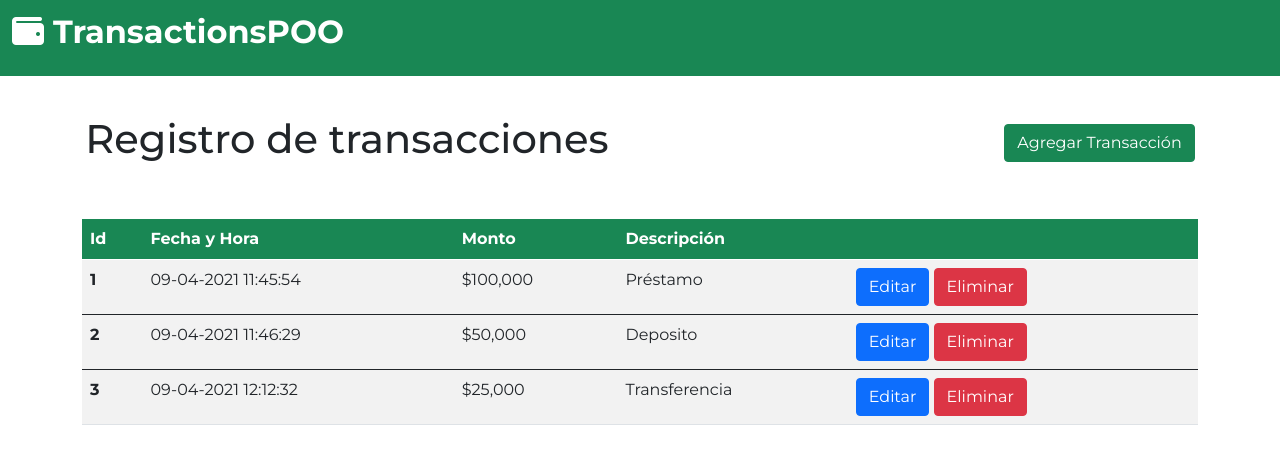
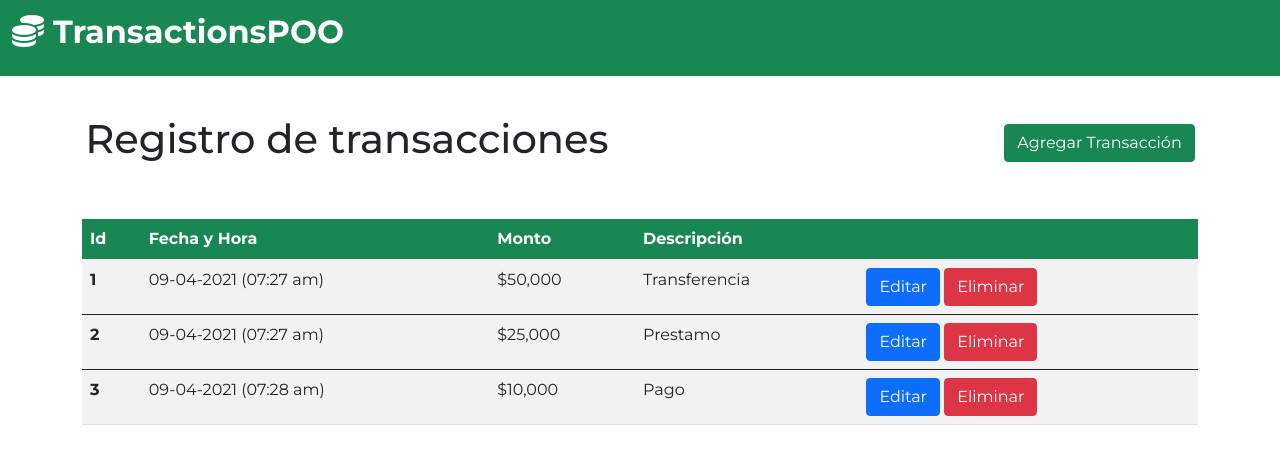
Before and after one commit to andyminyety/Transacciones-POO, a PHP site: page / in a window 1280 px wide. Shown: the top 464 px of the page. Run offline with PHP 8.4, Linux system fonts and the light colour scheme; some libraries are stand-ins or nearby versions.

Commit message:
first commit

```diff
--- a/Layout/Layout.php
+++ b/Layout/Layout.php
@@ -31,7 +31,7 @@
         <body>
             <nav class="navbar navbar-dark bg-success fixed-top">
                 <div class="container-fluid">
-                    <a class="navbar-brand text-white" href="{$Directory}index.php"><h2><strong><i class="fas fa-wallet h2"></i> TransactionsPOO</strong></h2></a>
+                    <a class="navbar-brand text-white" href="{$Directory}index.php"><h2><strong><i class="fas fa-coins h2"></i> TransactionsPOO</strong></h2></a>
                 </div>
             </nav>
             <main class="container margin-top-9">
--- a/Transacciones/Agregar.php
+++ b/Transacciones/Agregar.php
@@ -26,7 +26,7 @@ $Service = new ServiceFile();
 
         $Service->Add($Transaccion);
         $Time = date('d-m-Y');
-        $Hour =date('H:i:s');
+        $Hour = date('(h:i a)');
         $LogList = $Log->ReadFile();
         $NewLog = 'En la fecha ' . $Time . ' a las '. $Hour . ', se agregó la transacción de ID: ' . $Transaccion->Id . PHP_EOL;
 
--- a/Transacciones/Data/Transacciones.csv
+++ b/Transacciones/Data/Transacciones.csv
@@ -1 +1 @@
-a:3:{i:0;O:12:"Transactions":4:{s:2:"Id";i:1;s:5:"Monto";s:6:"50,000";s:11:"Descripcion";s:9:"Préstamo";s:5:"Fecha";s:19:"09-04-2021 11:27:42";}i:1;O:12:"Transactions":4:{s:2:"Id";i:2;s:5:"Monto";s:7:"10,000 ";s:11:"Descripcion";s:4:"Pago";s:5:"Fecha";s:19:"09-04-2021 11:28:00";}i:2;O:12:"Transactions":4:{s:2:"Id";i:3;s:5:"Monto";s:5:"2,500";s:11:"Descripcion";s:8:"Deposito";s:5:"Fecha";s:19:"09-04-2021 11:28:20";}}
+a:3:{i:0;O:12:"Transactions":4:{s:2:"Id";s:1:"1";s:5:"Monto";s:6:"50,000";s:11:"Descripcion";s:9:"Préstamo";s:5:"Fecha";s:21:"09-04-2021 (07:20 am)";}i:1;O:12:"Transactions":4:{s:2:"Id";s:1:"2";s:5:"Monto";s:7:"10,000 ";s:11:"Descripcion";s:8:"Deposito";s:5:"Fecha";s:21:"09-04-2021 (07:20 am)";}i:2;O:12:"Transactions":4:{s:2:"Id";s:1:"3";s:5:"Monto";s:5:"2,500";s:11:"Descripcion";s:4:"Pago";s:5:"Fecha";s:21:"09-04-2021 (07:20 am)";}}
--- a/Transacciones/Data/Transacciones.json
+++ b/Transacciones/Data/Transacciones.json
@@ -1 +1 @@
-[{"Id":1,"Monto":"100,000","Descripcion":"Pr\u00e9stamo","Fecha":"09-04-2021 11:45:54"},{"Id":2,"Monto":"50,000 ","Descripcion":"Deposito","Fecha":"09-04-2021 11:46:29"},{"Id":3,"Monto":"25,000","Descripcion":"Transferencia","Fecha":"09-04-2021 12:12:32"}]
+[{"Id":1,"Monto":"50,000","Descripcion":"Transferencia","Fecha":"09-04-2021 (07:27 am)"},{"Id":2,"Monto":"25,000","Descripcion":"Prestamo","Fecha":"09-04-2021 (07:27 am)"},{"Id":3,"Monto":"10,000","Descripcion":"Pago","Fecha":"09-04-2021 (07:28 am)"}]
--- a/Transacciones/Data/Transacciones.txt
+++ b/Transacciones/Data/Transacciones.txt
@@ -1 +1 @@
-a:3:{i:0;O:12:"Transactions":4:{s:2:"Id";i:1;s:5:"Monto";s:7:"50,000 ";s:11:"Descripcion";s:4:"Pago";s:5:"Fecha";s:19:"09-04-2021 11:24:25";}i:1;O:12:"Transactions":4:{s:2:"Id";i:2;s:5:"Monto";s:6:"15,000";s:11:"Descripcion";s:13:"Transferencia";s:5:"Fecha";s:19:"09-04-2021 11:29:43";}i:2;O:12:"Transactions":4:{s:2:"Id";s:1:"3";s:5:"Monto";s:6:"70,000";s:11:"Descripcion";s:9:"Préstamo";s:5:"Fecha";s:19:"09-04-2021 11:30:52";}}
+a:3:{i:0;O:12:"Transactions":4:{s:2:"Id";s:1:"1";s:5:"Monto";s:7:"50,000 ";s:11:"Descripcion";s:4:"Pago";s:5:"Fecha";s:21:"09-04-2021 (07:25 am)";}i:1;O:12:"Transactions":4:{s:2:"Id";s:1:"2";s:5:"Monto";s:6:"70,000";s:11:"Descripcion";s:13:"Transferencia";s:5:"Fecha";s:21:"09-04-2021 (07:29 am)";}i:2;O:12:"Transactions":4:{s:2:"Id";s:1:"3";s:5:"Monto";s:6:"15,000";s:11:"Descripcion";s:9:"Préstamo";s:5:"Fecha";s:21:"09-04-2021 (07:29 am)";}}
--- a/Transacciones/Data/log.txt
+++ b/Transacciones/Data/log.txt
@@ -1 +1 @@
-s:77:"";
+s:4616:"";
--- a/Transacciones/Eliminar.php
+++ b/Transacciones/Eliminar.php
@@ -29,7 +29,7 @@ $Service = new ServiceFile();
         $Service->Delete($_GET["id"]);
 
         $Time = date('d-m-Y');
-        $Hour = date('H:i:s');
+        $Hour = date('(h:i a)');
         $LogList = $Log->ReadFile();
         $NewLog = 'En la fecha ' . $Time . ' a las '. $Hour . ', se eliminó la transacción de ID: ' . $Transactions->Id . PHP_EOL;
 
--- a/index.php
+++ b/index.php
@@ -1,5 +1,6 @@
 <?php
 
+date_default_timezone_set('America/Santo_Domingo');
 require_once 'Transacciones/Transactions.php';
 require_once 'FileHandler/IFileHandler.php';
 require_once 'FileHandler/FileHandlerBase.php';
@@ -85,7 +86,7 @@ $Transactions = $Service->GetList();
 
                     <div class="mb-3">
                         <label for="Fecha" class="form-label" style="display:none">Fecha</label>
-                        <input name="Fecha" type="text" style="display:none" class="form-control" value="<?= date('d-m-Y H:i:s') ?>" id="Fecha">
+                        <input name="Fecha" type="text" style="display:none" class="form-control" value="<?= date('d-m-Y (h:i a)') ?>" id="Fecha">
                     </div>
 
                     <div class="mb-3">
```
Also changed, not shown: Transacciones/Editar.php (+4 -3 lines).
